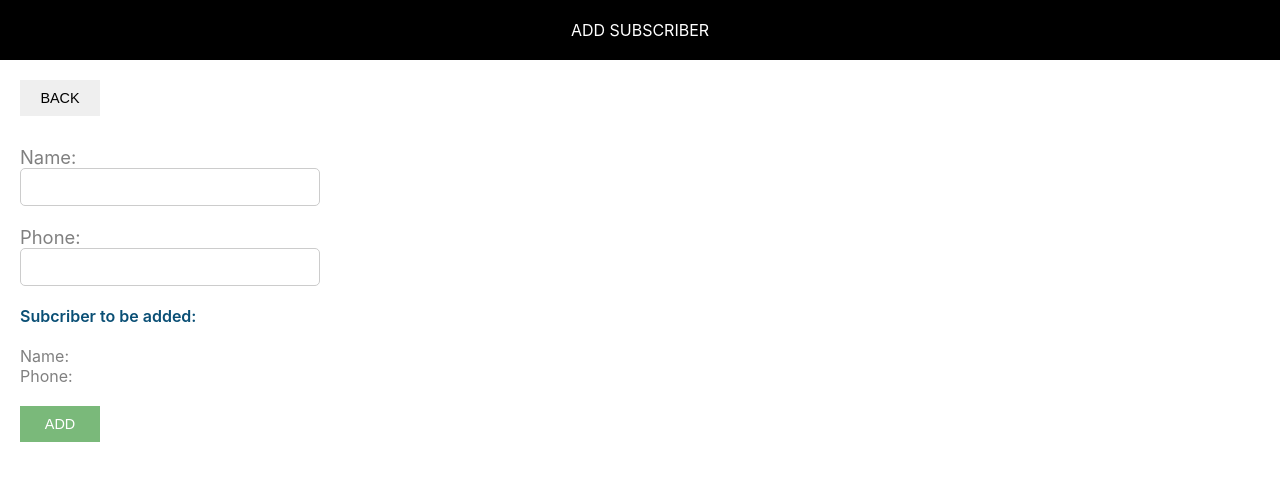
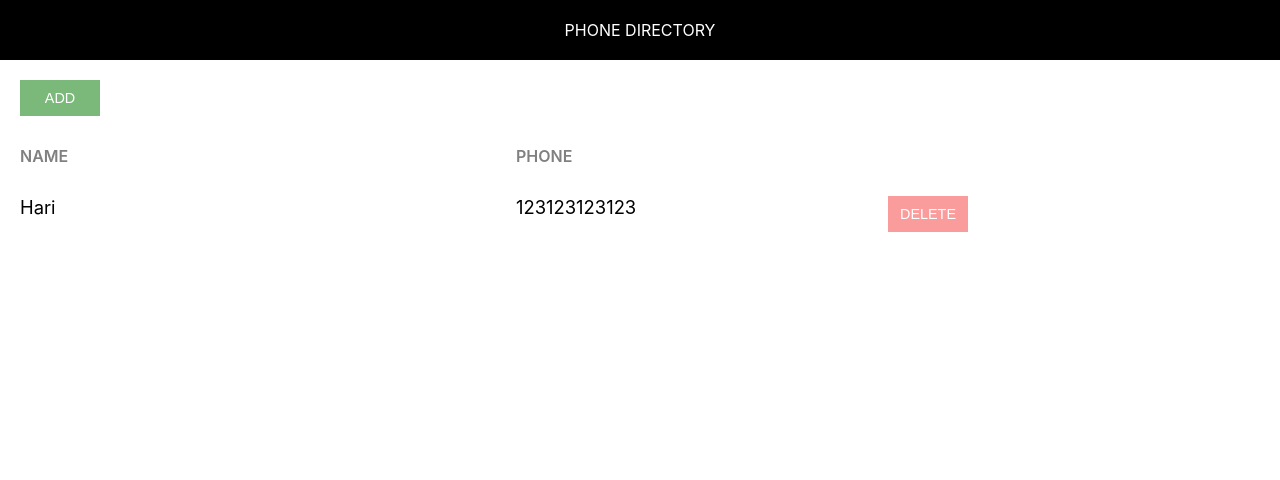
Before and after one commit to hari9526/phone-book-react, a React (Create React App) app: page / in a window 1280 px wide. Shown: the top 480 px of the page. Built offline with nearby package versions, Linux system fonts and the light colour scheme.

Commit message:
Created new user in componentdid mount

```diff
--- a/src/AddSubscriber.js
+++ b/src/AddSubscriber.js
@@ -3,21 +3,40 @@
 import './Addsubscriber.css';
 
 class AddSubscriber extends Component {
+    constructor() {
+        super();
+        this.state = {
+            id: 0,
+            name: '',
+            phone : '',
+
+        }
+    }
+
+    inputChangedHandler = (e) => {
+        const state = this.state;
+        state[e.target.name] = e.target.value;
+        this.setState(state);
+        console.log(this.state);
+
+    }
     render() {
+
+        const { name, phone} = this.state;
         return (
             <div>
                 <Header heading="Add Subscriber" />
                 <div className="component-body-container">
                     <button className="custom-btn">Back</button>
                     <form className='subscriber-form'>
-                        <label htmlFor='name' className='label-control'>Name:</label> <br />
-                        <input id="name" type="text" className='input-control' /><br /><br />
+                        <label htmlFor='name' className='label-control' >Name:</label> <br />
+                        <input id="name" type="text" className='input-control' name='name' onChange={this.inputChangedHandler}/><br /><br />
                         <label htmlFor='phone' className='label-control'>Phone:</label> <br />
-                        <input id="phone" type="text" className='input-control' /><br /><br />
+                        <input id="phone" type="text" className='input-control' name='phone' onChange={this.inputChangedHandler}/><br /><br />
                         <div className='subscriber-info-container'>
                             <span className='subscriber-to-add-heading'>Subcriber to be added: </span><br /><br />
-                            <span className='subscriber-info'>Name:</span><br />
-                            <span className='subscriber-info'>Phone:</span>
+                            <span className='subscriber-info'>Name: { name}</span><br />
+                            <span className='subscriber-info'>Phone: { phone}</span>
 
                         </div>
 
--- a/src/App.js
+++ b/src/App.js
@@ -4,21 +4,31 @@
 
 class App extends Component {
 
+  constructor() {
+    super();
+    this.state = {
+      subscriberList: [],
+    }
+    console.log("CONSTRUCTOR");
+  }
+
   deleteHandler(msg) {
     alert(msg);
   }
 
+  componentDidMount() {
+    const newSubscribers = {
+      id: 0,
+      name: 'Hari',
+      number: 123123123123,
+    };
+    let subscriberListCopy = this.state.subscriberList;
+    subscriberListCopy.push(newSubscribers);
+    this.setState({ subscriberList: subscriberListCopy });
+    console.log(this.state.subscriberList)
+  }
+
   render() {
-    let subscribers = [
-      {
-        name: 'Hari',
-        number: 123123123123,
-      },
-      {
-        name: 'Disny',
-        number: 123123123123,
-      },
-    ];
     return (
       <div>
         <Header heading="Phone Directory" />
@@ -29,7 +39,7 @@
             <span className="grid-item phone-heading">Phone</span>
           </div>
 
-          {subscribers.map((sub, index) => {
+          {this.state.subscriberList.map((sub, index) => {
             return (
               <div className="grid-container" key={index}>
                 <span className="grid-item">{sub.name}</span>
--- a/src/index.js
+++ b/src/index.js
@@ -8,7 +8,7 @@
 
 ReactDOM.render(
   <React.StrictMode>
-    <AddSubscriber />
+    <App />
   </React.StrictMode>,
   document.getElementById('root')
 );
```
